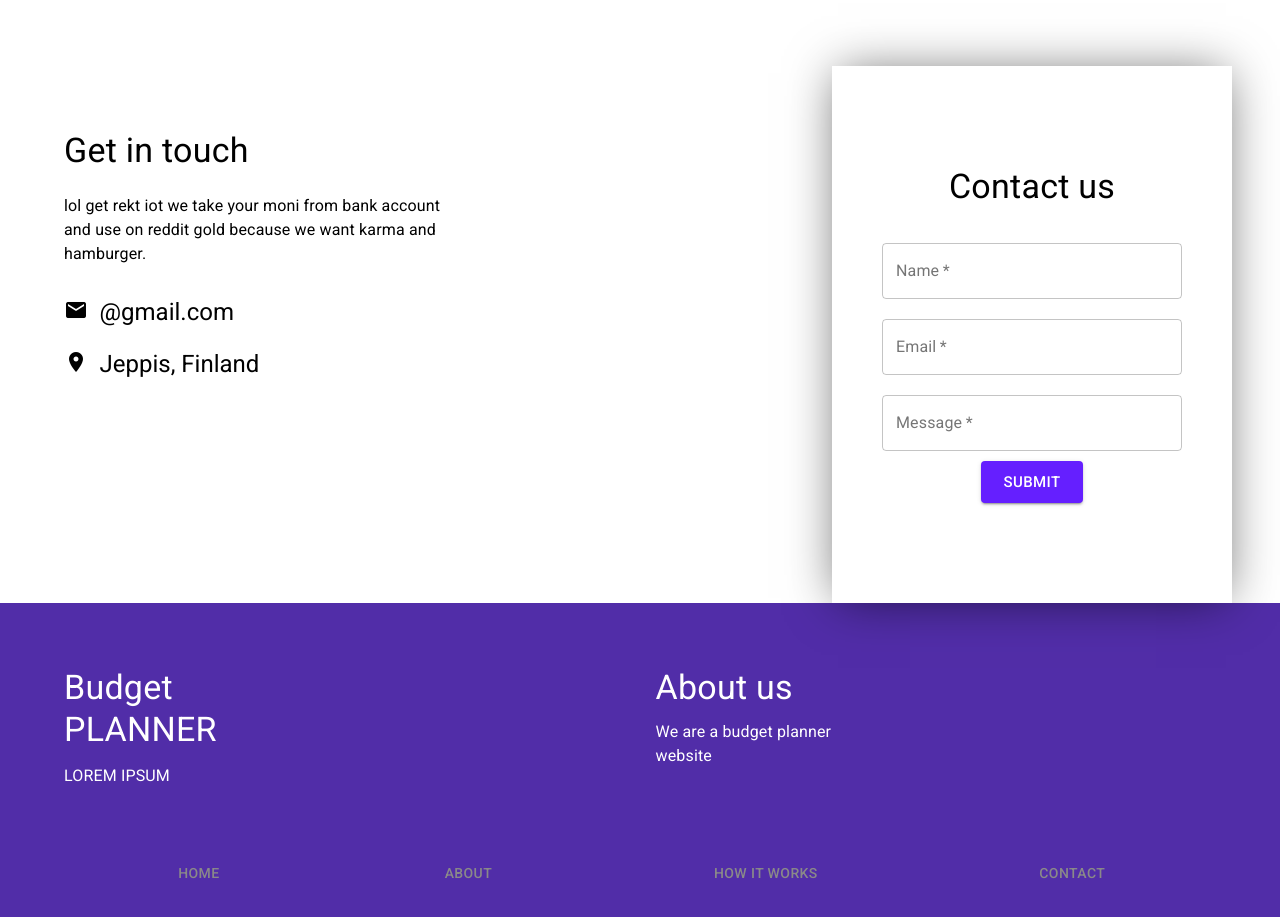
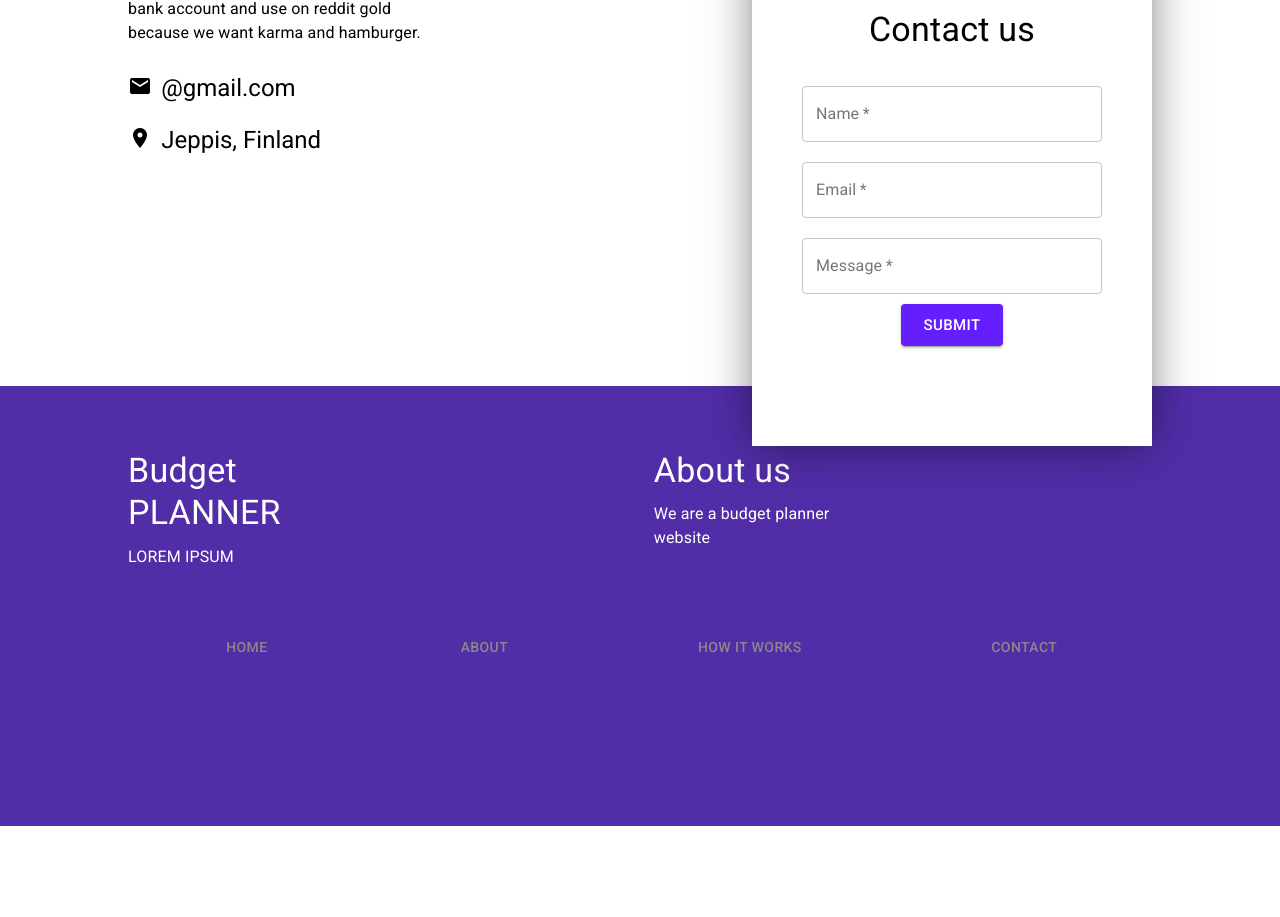
Before and after one commit to HannesDahlvik/budget-planner, a React (Create React App) app in the folder frontend/: page / in a window 1280 px wide. Shown: the part 1934-2851 px from the top of the page. After the commit the page ends 2760 px from the top, so only its background shows below. Built offline with nearby package versions, Linux system fonts and the light colour scheme.

Commit message:
fixed styling footer

```diff
--- a/frontend/src/pages/Homepage.jsx
+++ b/frontend/src/pages/Homepage.jsx
@@ -46,7 +46,7 @@ class Homepage extends React.Component {
                         <div className="footer-info">
                             <Typography variant="h4">Get in touch</Typography>
                             <Typography variant="body1">lol get rekt iot we take your moni from bank account and use on reddit gold because we want karma and hamburger.</Typography>
-                            <div className="homo">
+                            <div className="info">
                                 <aside className="wrapper"><Icon>email</Icon><p className="inf">@gmail.com</p></aside>
                                 <aside className="wrapper"><Icon>location_on</Icon><p className="inf">Jeppis, Finland</p></aside>
                             </div>
--- a/frontend/src/pages/Homepage.scss
+++ b/frontend/src/pages/Homepage.scss
@@ -65,8 +65,10 @@
 
 .footer-section {
     height: 95vh;
+    position: relative;
 
     .contact-section {
+        background-color: #fff;
         -webkit-box-shadow: 0 1px 47px -6px rgba(0, 0, 0, 0.59);
         -moz-box-shadow: 0 1px 47px -6px rgba(0, 0, 0, 0.59);
         box-shadow: 0 1px 47px -6px rgba(0, 0, 0, 0.59);
@@ -97,9 +99,14 @@
 
     .footer-first {
         display: flex;
+        justify-content: space-between;
+        padding: 0 10%;
+        position: absolute;
+        z-index: 1;
+        bottom: 50%;
+        width: 100%;
 
         .footer-info {
-            margin: 5% 0 0 5%;
             width: 100%;
             max-width: 30%;
 
@@ -107,7 +114,7 @@
                 height: 4rem;
             }
 
-            .homo {
+            .info {
                 display: flex;
                 flex-direction: column;
                 margin: 3% 0 0;
@@ -123,19 +130,17 @@
                 }
             }
         }
-
-        .footer-contact {
-            margin: 0 0 0 30%;
-        }
-
     }
 }
 
 .original-footer {
+    position: absolute;
+    bottom: 0;
     height: 55vh;
+    width: 100%;
     color: #fff;
     background-color: #512da8;
-    padding: 5%;
+    padding: 5% 10%;
 
     p {
         margin: 5% 0;
@@ -157,25 +162,22 @@
     justify-content: space-around;
 
     .section {
-        transition: .3s;
+        transition: 0.3s;
         margin: 5% 0 0;
         height: 4vh;
         color: rgb(138, 137, 137);
-
         :hover {
-            transition: .3s;
+            transition: 0.3s;
             color: #fff;
         }
     }
 }
-
 @media(max-width: 1200px) {
     .contact-form {
         width: 60% !important;
         padding: 50px 25px !important;
     }
 }
-
 @media(max-width: 800px) {
     .contact-form {
         width: 100% !important;
```
